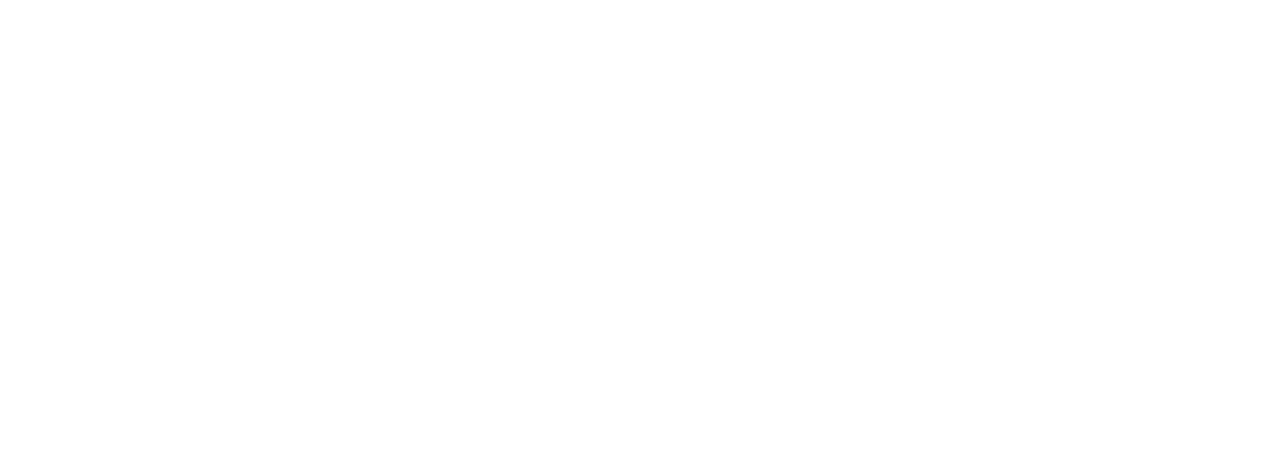
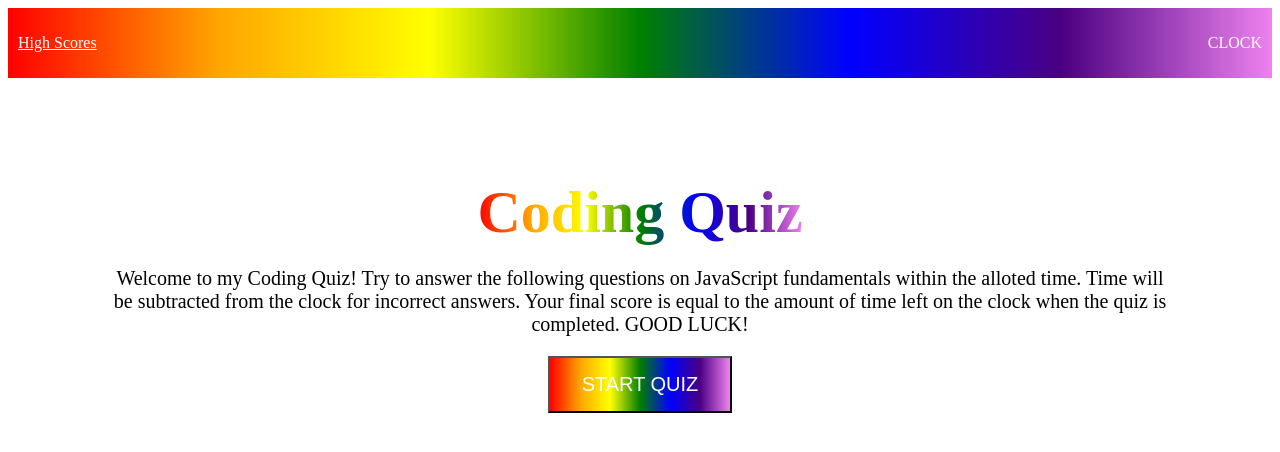
Before and after one commit to sfoutz0205/code-quiz, a plain HTML site: page index.html in a window 1280 px wide. Drawn offline with Linux system fonts and the light colour scheme.

Commit message:
start page

```diff
--- a/assets/css/style.css
+++ b/assets/css/style.css
@@ -0,0 +1,41 @@
+/* HEADER STYLES */
+header {
+    background-image: linear-gradient(to left, violet, indigo, blue, green, yellow, orange, red);
+    color: white;
+    display: flex;
+    justify-content: space-between;
+    align-items: center;
+    padding: 10px;
+}
+
+header a {
+    color: white;
+}
+
+/* QUIZ SECTION STYLES */
+#start-page {
+    margin:100px;
+    display: flex;
+    justify-content: center;
+    align-items: center;
+    flex-wrap: wrap;
+}
+
+#start-page h2 {
+    font-size: 60px;
+    background-image: linear-gradient(to left, violet, indigo, blue, green, yellow, orange, red);   -webkit-background-clip: text;
+    color: transparent;
+    margin: auto;
+}
+
+#start-page p {
+    font-size: 20px;
+    text-align: center;
+}
+
+#start-page button {
+    background-image: linear-gradient(to left, violet, indigo, blue, green, yellow, orange, red);
+    color: white;
+    padding: 15px 32px;
+    font-size: 20px;
+}
--- a/index.html
+++ b/index.html
@@ -4,9 +4,24 @@
     <meta charset="UTF-8">
     <meta name="viewport" content="width=device-width, initial-scale=1.0">
     <link rel="stylesheet" href="assets/css/style.css">
-    <title>Code Quiz</title>
+    <title>Coding Quiz</title>
 </head>
 <body>
+    <header>
+        <a href="file:///Users/sophiefoutz/Desktop/projects/code-quiz/index.html">High Scores</a>
+        <p>CLOCK</P>
+    </header>
+
+    <section id="start-page">
+        <h2>Coding Quiz</h2>
+        <p>Welcome to my Coding Quiz! Try to answer the following questions on JavaScript fundamentals within the alloted time.
+            Time will be subtracted from the clock for incorrect answers. Your final score is equal to the amount of time left
+            on the clock when the quiz is completed. GOOD LUCK!
+        </p>
+
+        <button type="button" >START QUIZ</button>
+    </section>
+
 
 
 
```
